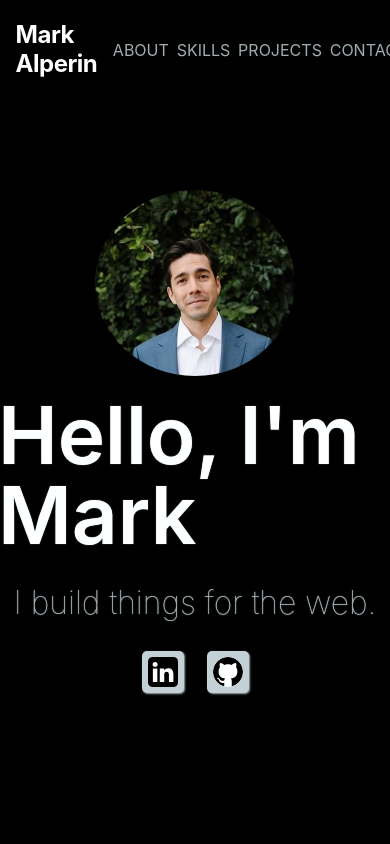
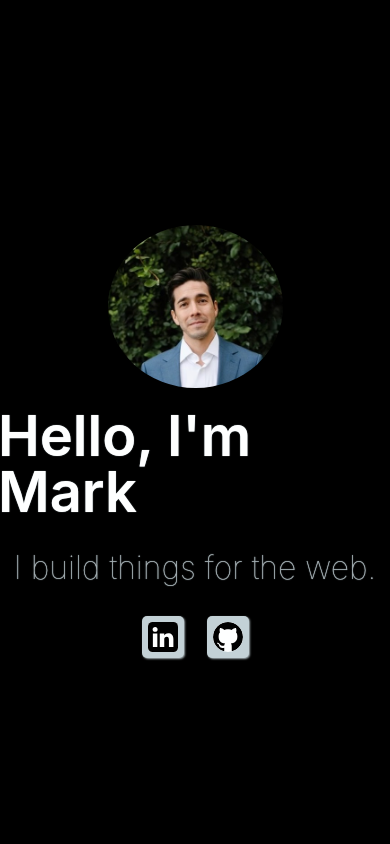
Before and after one commit to MarkAlperin/Personal-Website, a React (Create React App) app: page / in a window 390 px wide. Shown: the top 844 px of the page. Built offline with nearby package versions, Linux system fonts and the light colour scheme.

Commit message:
more responsive css

```diff
--- a/src/components/NavHeader.js
+++ b/src/components/NavHeader.js
@@ -81,6 +81,9 @@ const StyledHeader = styled.div`
   justify-content: flex-start;
   background-color: ${templates.color.black};
   transition: all 0.6s ease-in-out;
+  @media (max-width: ${templates.breakpoints.mobile}) {
+    display: none;
+  };
 `;
 
 const StyledName = styled.p`
--- a/src/components/cards/ProjectCard.js
+++ b/src/components/cards/ProjectCard.js
@@ -65,11 +65,14 @@ const ButtonLink = styled.a`
     color: ${templates.color.mid};
     text-shadow: 0 0 1.15px ${templates.color.shadowDark};
   };
+  @media (max-width: ${templates.breakpoints.mobile}) {
+    align-self: center;
+  };
 `;
 
 const StyledImage = styled.img`
   width: 40%;
-  @media (max-width: 768px) {
+  @media (max-width: ${templates.breakpoints.tablet}) {
     width: 90%;
     margin-top: 1.5%;
   };
@@ -79,7 +82,7 @@ const StyledImage = styled.img`
 
 const TextContainer = styled.div`
   width: 40%;
-  @media (max-width: 768px) {
+  @media (max-width: ${templates.breakpoints.tablet}) {
     width: 90%;
   };
   display: flex;
--- a/src/components/displays/FrontPage.js
+++ b/src/components/displays/FrontPage.js
@@ -23,11 +23,6 @@ const FrontPage = () => {
       ctx.setDarkMode(false);
     } else if (!ctx.darkMode && (scrollPct <= 1 || scrollPct >= 96)) {
       ctx.setDarkMode(true);
-      // if (scrollPct >= 96) {
-      //   console.log("scrollPct: ", scrollPct);
-      //   window.scrollTo({top: document.body.scrollHeight, behavior: "smooth" });
-      //   // document.getElementById("contact").scrollIntoView({ behavior: "smooth" });
-      // }
     }
   };
 
--- a/src/components/displays/Home.js
+++ b/src/components/displays/Home.js
@@ -32,6 +32,9 @@ const HomeContainer = styled.div`
 const Portrait = styled.img`
   align-self: center;
   width: 200px;
+  @media (max-width: ${templates.breakpoints.mobile}) {
+    width: 175px;
+  };
   height: auto;
   border-radius: 50%;
   margin: 5%;
@@ -41,6 +44,9 @@ const P1 = styled.p`
   margin: 0 0 0 -2px;
   padding: 0;
   font-size: 5rem;
+  @media (max-width: ${templates.breakpoints.mobile}) {
+    font-size: 3.5rem;
+  };
   line-height: 1em;
   font-weight: 600;
   text-shadow: 0 0 1px
```
